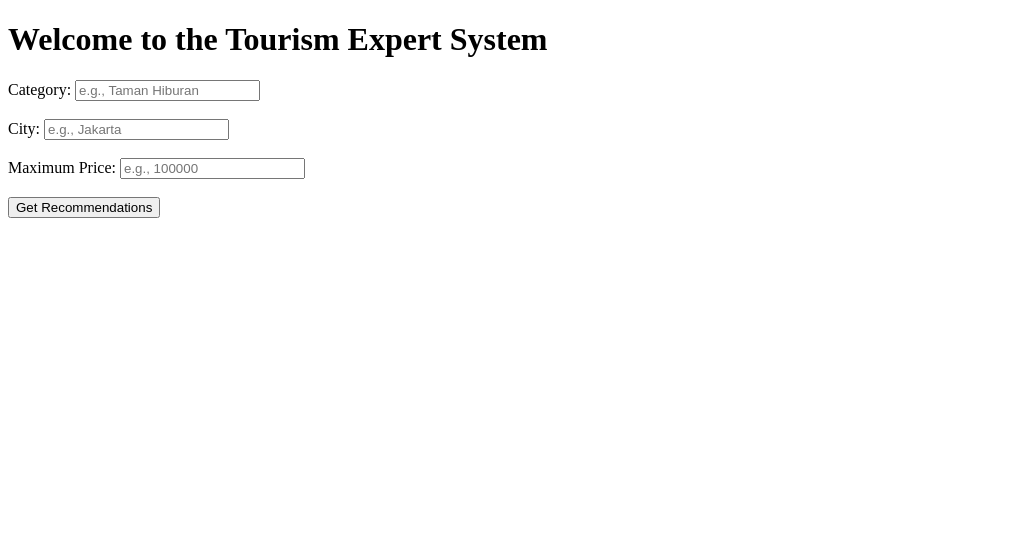
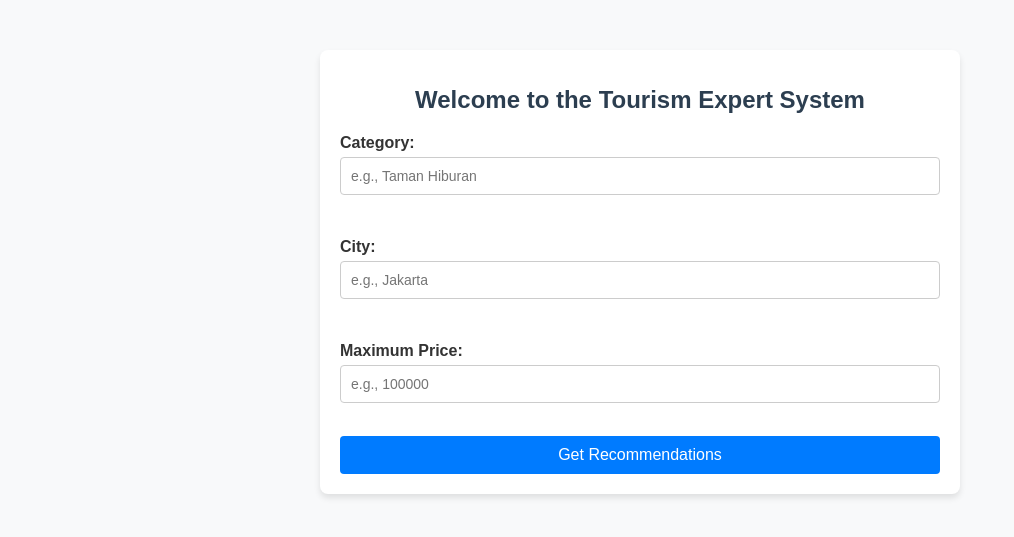
Before and after one commit to Taufiqu/Sistem-Pakar-Diagnosa-Kesehatan-Mental, a Flask app: page / in a window 1280 px wide. Shown: the top 537 px of the page, without its empty margins (0-1014 px from the left). Run offline with Flask 3, Linux system fonts and the light colour scheme.

Commit message:
css added

```diff
--- a/main.py
+++ b/main.py
@@ -11,7 +11,7 @@ data = data.fillna({'Price': 0, 'Time_Minutes': 0, 'Rating': 0})
 app = Flask(__name__)
 
 @app.route("/", methods=["GET"])
-def index():
+def home():
     return render_template('index.html')
 
 @app.route("/recommend", methods=["POST"])
@@ -37,15 +37,11 @@ def recommend():
     # Sort by rating (descending)
     filtered_data = filtered_data.sort_values(by="Rating", ascending=False)
 
-    # Prepare response
+    # Prepare recommendations
     recommendations = filtered_data.head(5).to_dict(orient="records")
 
-    # Convert recommendations to HTML for display
-    results_html = "<h2>Recommendations</h2><ul>"
-    for rec in recommendations:
-        results_html += f"<li>{rec['Place_Name']} - {rec['Category']} - {rec['City']} - {rec['Price']} - {rec['Rating']}</li>"
-    results_html += "</ul>"
-    return results_html
+    # Render the recommendations page
+    return render_template('recommend.html', recommendations=recommendations)
 
 if __name__ == "__main__":
     app.run(debug=True)
--- /dev/null
+++ b/static/style.css
@@ -0,0 +1,80 @@
+/* General Styling */
+body {
+    font-family: Arial, sans-serif;
+    margin: 0;
+    padding: 0;
+    background-color: #f8f9fa;
+    color: #333;
+}
+
+/* Center the content */
+.container {
+    max-width: 600px;
+    margin: 50px auto;
+    padding: 20px;
+    background-color: #ffffff;
+    border-radius: 8px;
+    box-shadow: 0 4px 6px rgba(0, 0, 0, 0.1);
+}
+
+h1 {
+    font-size: 24px;
+    color: #2c3e50;
+    text-align: center;
+    margin-bottom: 20px;
+}
+
+label {
+    display: block;
+    margin: 10px 0 5px;
+    font-weight: bold;
+}
+
+input {
+    width: 100%;
+    padding: 10px;
+    margin-bottom: 15px;
+    border: 1px solid #ccc;
+    border-radius: 4px;
+    box-sizing: border-box;
+    font-size: 14px;
+}
+
+button {
+    display: block;
+    width: 100%;
+    padding: 10px;
+    background-color: #007bff;
+    color: white;
+    border: none;
+    border-radius: 4px;
+    font-size: 16px;
+    cursor: pointer;
+    transition: background-color 0.3s;
+}
+
+button:hover {
+    background-color: #0056b3;
+}
+
+/* Recommendations List */
+ul {
+    list-style-type: none;
+    padding: 0;
+}
+
+li {
+    padding: 10px;
+    border-bottom: 1px solid #eee;
+}
+
+li:last-child {
+    border-bottom: none;
+}
+
+h2 {
+    font-size: 20px;
+    color: #2c3e50;
+    margin-top: 30px;
+    text-align: center;
+}
--- a/templates/index.html
+++ b/templates/index.html
@@ -2,8 +2,10 @@
 <html>
 <head>
     <title>Tourism Expert System</title>
+    <link rel="stylesheet" href="/static/style.css">
 </head>
 <body>
+<div class="container">
     <h1>Welcome to the Tourism Expert System</h1>
     <form action="/recommend" method="POST">
         <label for="category">Category:</label>
@@ -17,5 +19,6 @@
 
         <button type="submit">Get Recommendations</button>
     </form>
+</div>
 </body>
 </html>
```
Also changed, not shown: templates/recommend.html (added, +26 -0 lines).
